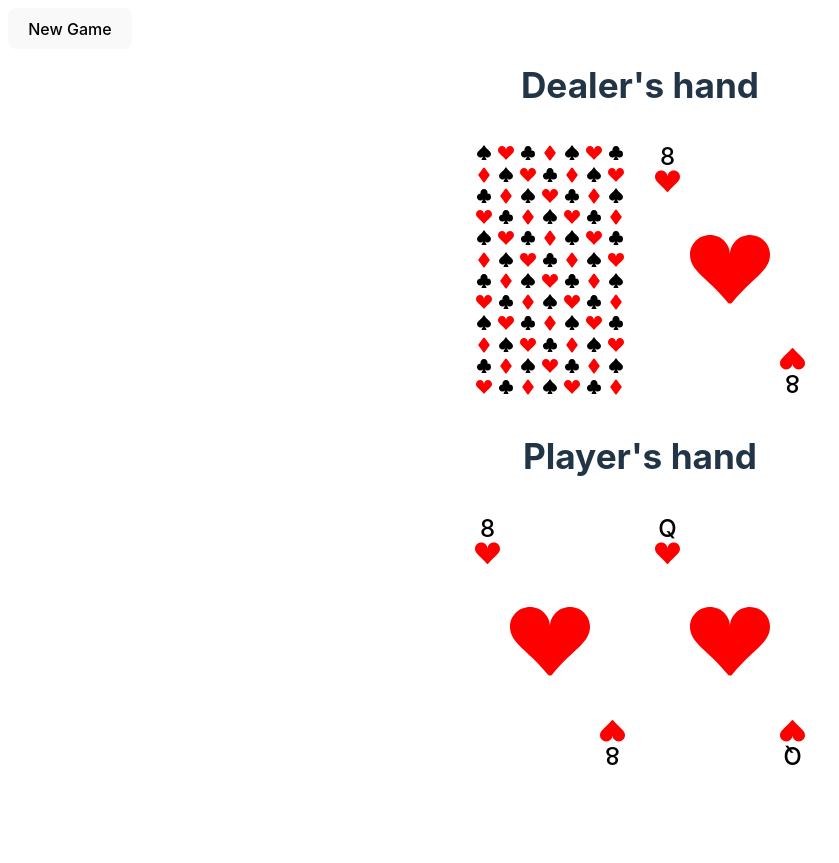
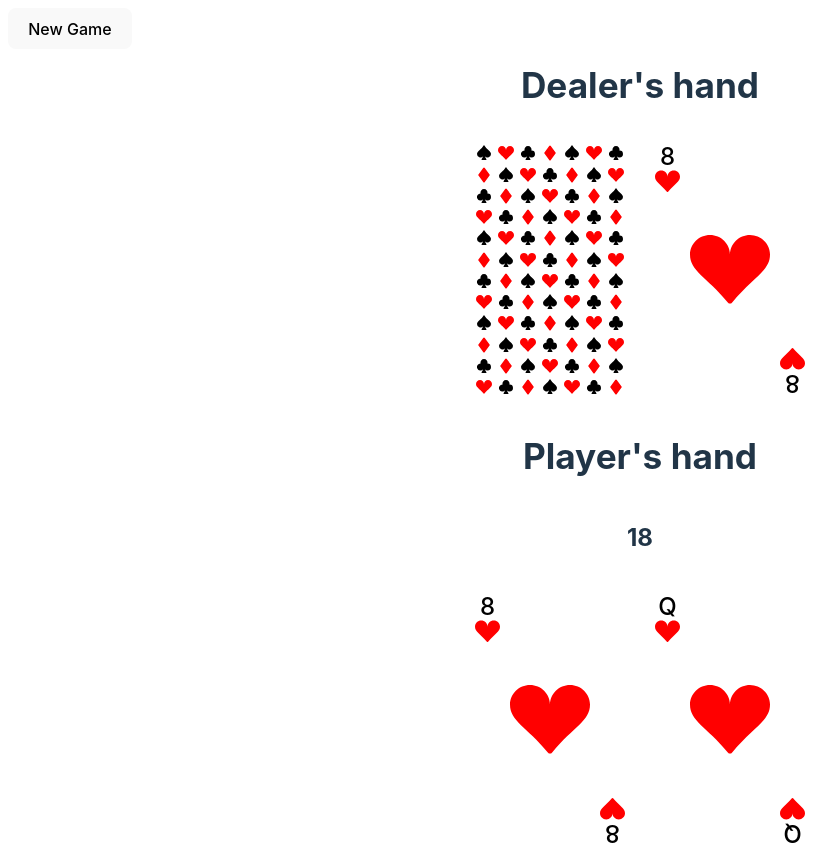
Before and after one commit to janisringli/black-jack, a React (Vite) app: page / in a window 1280 px wide. Shown: the whole page, without its empty margins (0-839 px from the left). Before the commit the page ends 800 px from the top, so only its background shows below. Built offline with nearby package versions, Linux system fonts and the light colour scheme.

Commit message:
add players score on screen

```diff
--- a/src/App.jsx
+++ b/src/App.jsx
@@ -3068,6 +3068,7 @@ function App() {
             </div>
           </div>
           <h1>Player's hand</h1>
+          <h2>{shuffledCards[0].value + shuffledCards[1].value}</h2>
           <div className="players-hand">
             <div className="card">
               <div className="card-layout">
```
